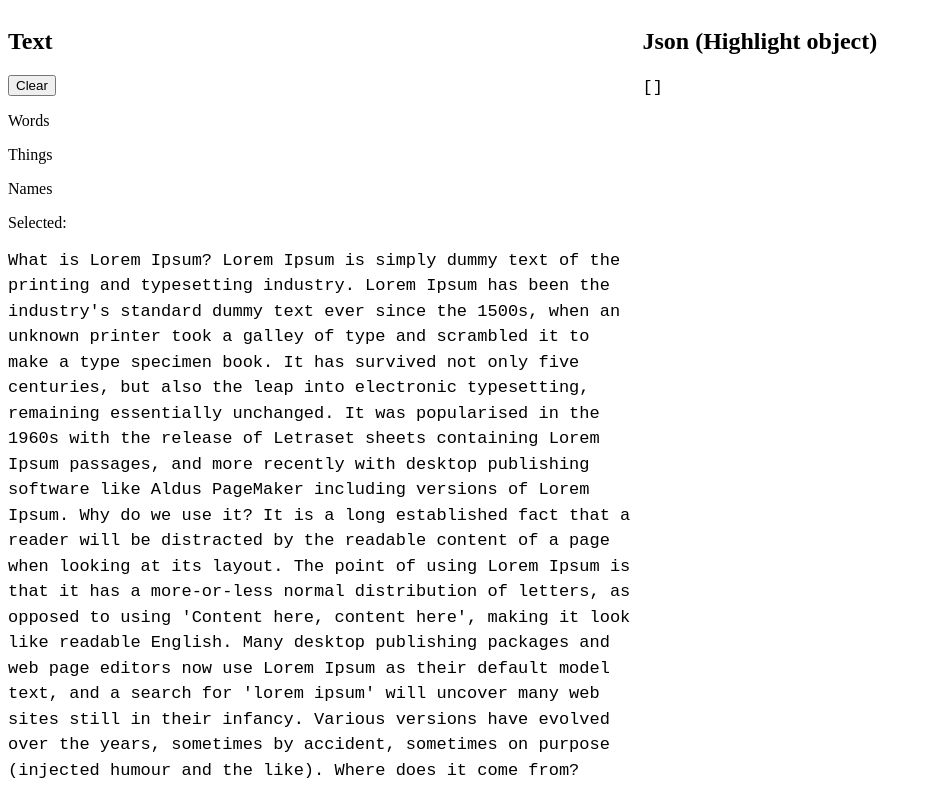
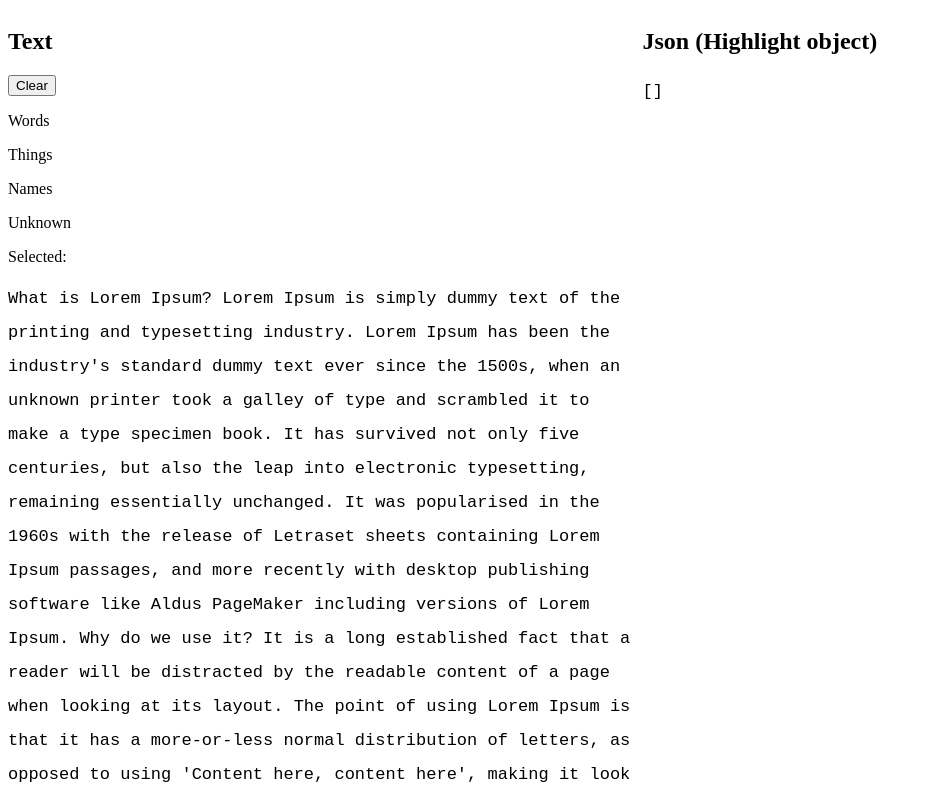
Before and after one commit to damianpumar/highlighting-css-api, a Nuxt app: page / in a window 1280 px wide. Shown: the top 786 px of the page, without its empty margins (0-932 px from the left). Built offline with nearby package versions, Linux system fonts and the light colour scheme.

Commit message:
✨ Add new token

```diff
--- a/app.vue
+++ b/app.vue
@@ -59,7 +59,7 @@ const field = `What is Lorem Ipsum? Lorem Ipsum is simply dummy text of the prin
       Cicero are also reproduced in their exact original form, accompanied by
       English versions from the 1914 translation by H. Rackham.`;
 
-const groups: string[] = ["Words", "Things", "Names"];
+const groups: string[] = ["Words", "Things", "Names", "Unknown"];
 
 const classByGroup = groups.reduce((acc, token, i) => {
   acc[token] = `hl-${i + 1}`;
@@ -98,7 +98,7 @@ onMounted(() => {
 span {
   font-family: monospace;
   font-size: 17px;
-  line-height: 1.5;
+  line-height: 2;
 }
 
 ::highlight(hl-1) {
@@ -123,7 +123,16 @@ span {
   background-color: yellow;
 
   -webkit-text-decoration: #f60b26 solid underline;
-  text-decoration: #f60b26 solid underline 4px;
+  text-decoration: #f60b26 solid underline 3px;
+  -webkit-text-decoration-skip: ink;
+  text-decoration-skip-ink: auto;
+}
+
+::highlight(hl-4) {
+  background-color: yellow;
+
+  -webkit-text-decoration: #19eec0 solid underline;
+  text-decoration: #19eec0 solid underline 3px;
   -webkit-text-decoration-skip: ink;
   text-decoration-skip-ink: auto;
 }
```
